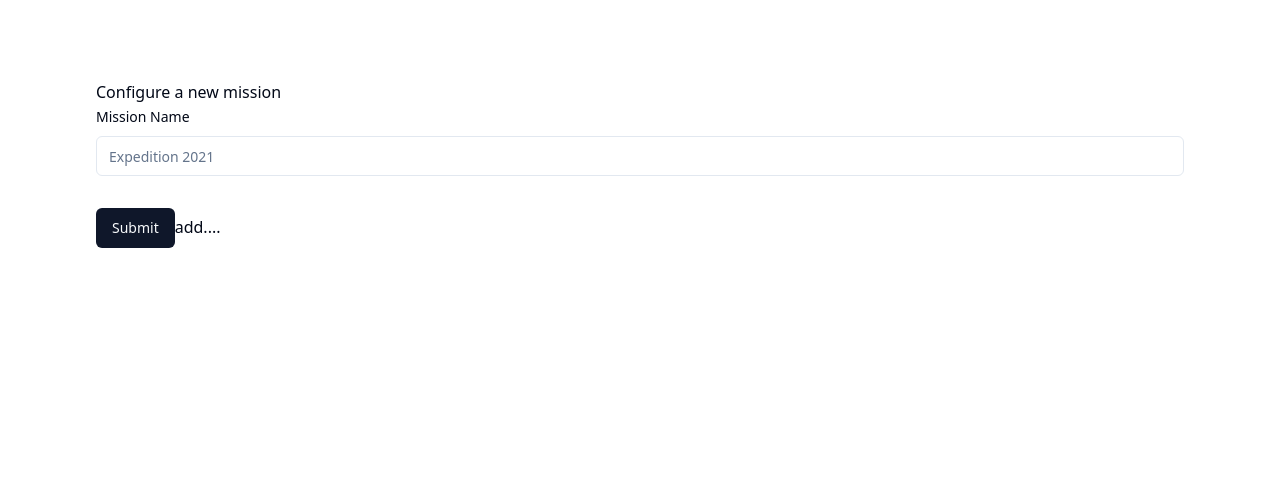
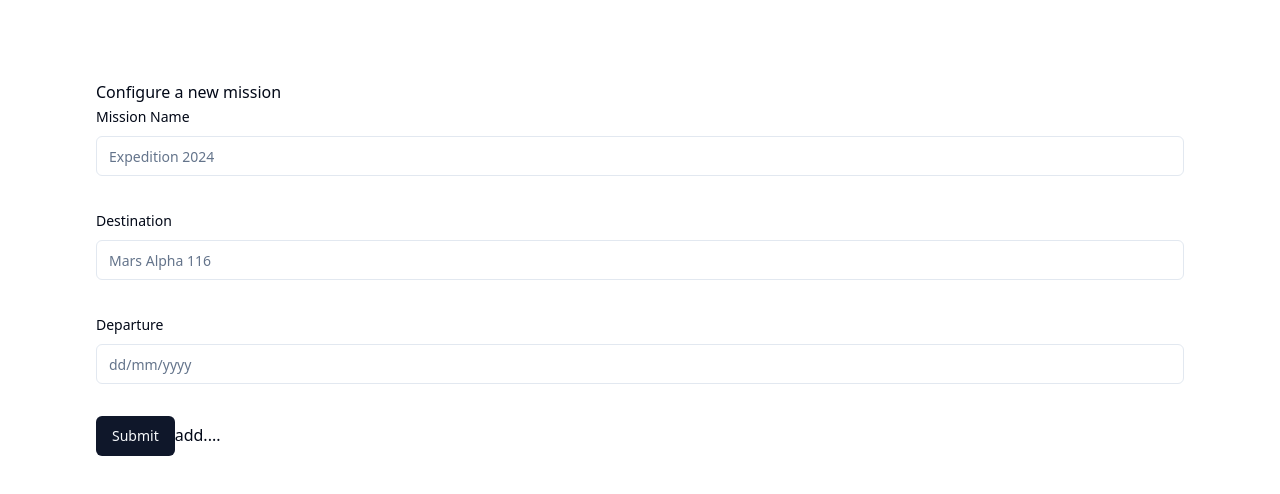
Before and after one commit to jonthedev/relay-42, a React (Vite) app: page /new-mission in a window 1280 px wide. Shown: the top 494 px of the page. Built offline with nearby package versions, Linux system fonts and the light colour scheme.

Commit message:
feat: add uuid method to default id value to generate unique id for mission

```diff
--- a/src/components/FormMission.tsx
+++ b/src/components/FormMission.tsx
@@ -23,8 +23,10 @@ export function FormMission() {
   const form = useForm<Mission>({
     resolver: zodResolver(missionSchema),
     defaultValues: {
+      id: uuidv4(),
       name: "",
-      departure: "01/30/2024",
+      members: [],
+      departure: "",
       destination: ""
     }
   })
@@ -44,7 +46,37 @@ export function FormMission() {
               <FormItem>
                 <FormLabel>Mission Name</FormLabel>
                 <FormControl>
-                  <Input placeholder="Expedition 2021" {...field} />
+                  <Input placeholder="Expedition 2024" {...field} />
+                </FormControl>
+                <FormMessage />
+              </FormItem>
+            )
+          }}
+        />
+        <FormField
+          control={form.control}
+          name="destination"
+          render={({ field }) => {
+            return (
+              <FormItem>
+                <FormLabel>Destination</FormLabel>
+                <FormControl>
+                  <Input placeholder="Mars Alpha 116" {...field} />
+                </FormControl>
+                <FormMessage />
+              </FormItem>
+            )
+          }}
+        />
+        <FormField
+          control={form.control}
+          name="departure"
+          render={({ field }) => {
+            return (
+              <FormItem>
+                <FormLabel>Departure</FormLabel>
+                <FormControl>
+                  <Input placeholder="dd/mm/yyyy" {...field} />
                 </FormControl>
                 <FormMessage />
               </FormItem>
```
